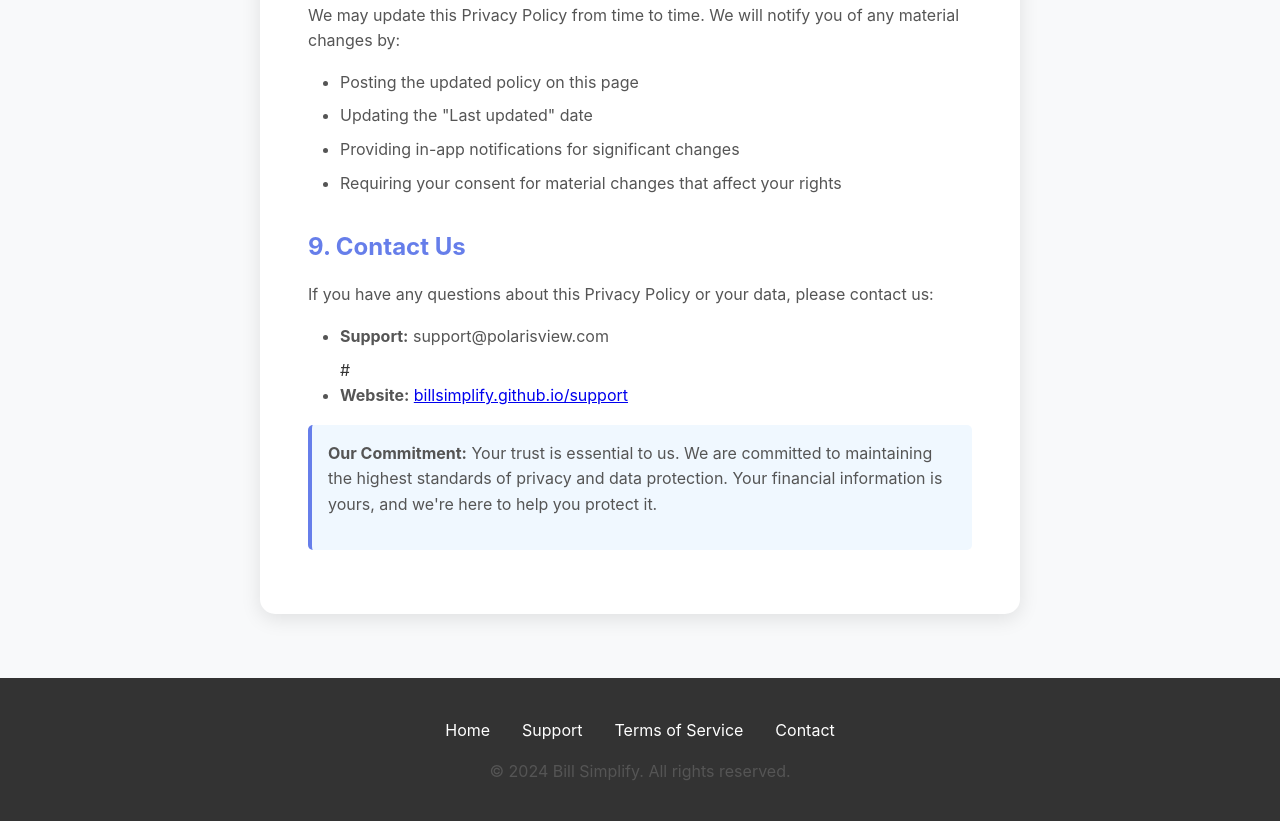
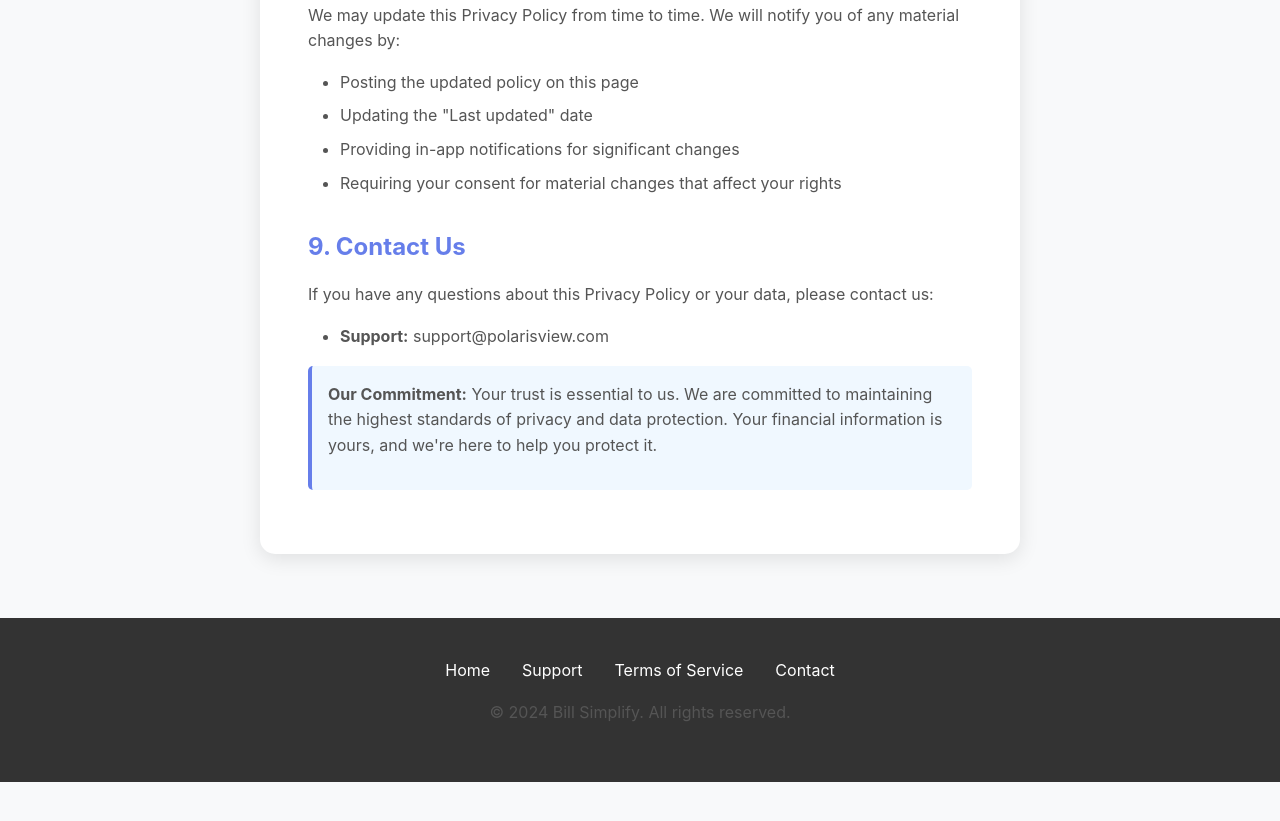
Before and after one commit to IsaiasBatistaGit/billsimplify.github.io, a plain HTML site: page privacy.html in a window 1280 px wide. Shown: the part 3362-4183 px from the top of the page. After the commit the page ends 4144 px from the top, so only its background shows below. Drawn offline with Linux system fonts and the light colour scheme.

Commit message:
Update privacy.html

```diff
--- a/privacy.html
+++ b/privacy.html
@@ -293,7 +293,6 @@
 
             <ul>
                 <li><strong>Support:</strong> support@polarisview.com</li>
-                # <li><strong>Website:</strong> <a href="https://billsimplify.github.io/support">billsimplify.github.io/support</a></li>
             </ul>
 
             <div class="highlight">
```
